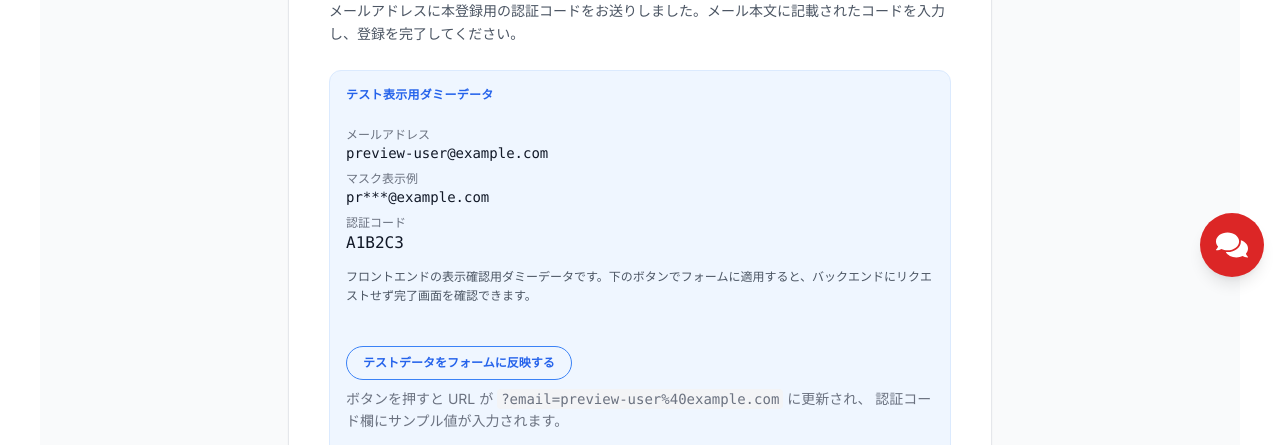
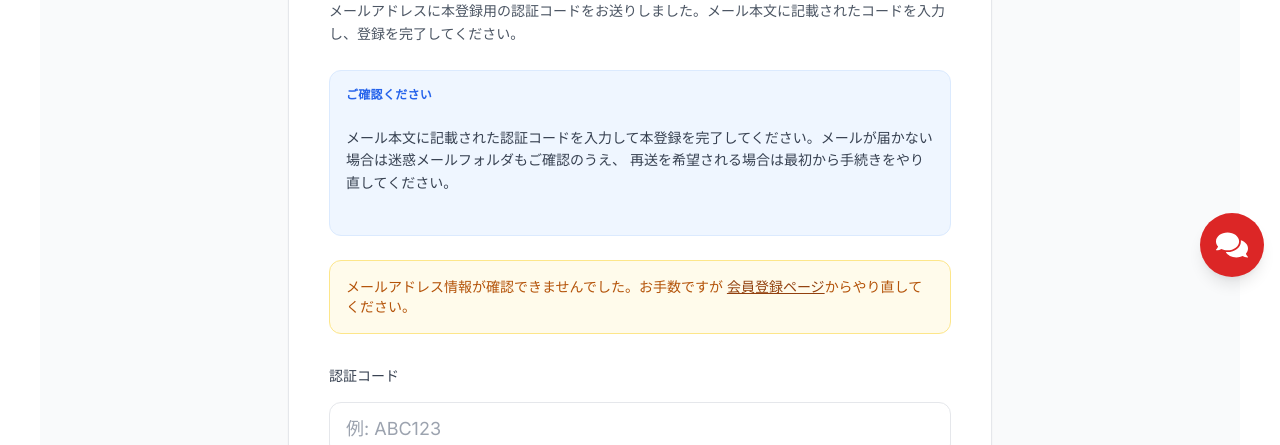
Before and after one commit to maruyamamasaya/yasukari, a Next.js app: page /register/auth in a window 1280 px wide. Shown: the part 507-952 px from the top of the page. Built offline with nearby package versions, Linux system fonts and the light colour scheme.

Commit message:
Remove verification preview content from register auth page

```diff
--- a/pages/register/auth.tsx
+++ b/pages/register/auth.tsx
@@ -1,19 +1,9 @@
-import { FormEvent, useCallback, useEffect, useMemo, useRef, useState } from 'react';
+import { FormEvent, useCallback, useMemo, useState } from 'react';
 import Head from 'next/head';
 import Link from 'next/link';
 import { useRouter } from 'next/router';
 
 import type { NextPage } from 'next';
-import verificationPreview from '../../data/registerVerificationMock.json';
-
-type VerificationPreviewSample = {
-  email: string;
-  code: string;
-  note?: string;
-};
-
-const verificationPreviewSample = verificationPreview as VerificationPreviewSample;
-
 type FormStatus = 'idle' | 'loading' | 'success' | 'error';
 
 type LightMember = {
@@ -41,17 +31,13 @@ const maskEmail = (email: string): string => {
   return `${head}***@${domain}`;
 };
 
-const PREVIEW_EMAIL = verificationPreviewSample.email ?? '';
-const PREVIEW_VERIFICATION_CODE = verificationPreviewSample.code ?? '';
-const PREVIEW_REDIRECT_PATH = '/register/test';
+const REGISTER_COMPLETION_PATH = '/register/test';
 
 const RegisterAuthPage: NextPage = () => {
   const router = useRouter();
   const [code, setCode] = useState('');
   const [status, setStatus] = useState<FormStatus>('idle');
   const [feedback, setFeedback] = useState('');
-  const autoSubmitAttemptedRef = useRef(false);
-
   const email = useMemo(() => {
     const queryEmail = router.query.email;
     if (Array.isArray(queryEmail)) {
@@ -72,39 +58,11 @@ const RegisterAuthPage: NextPage = () => {
     }
   }, [email]);
 
-  const isUsingPreviewEmail = useMemo(() => normalizedEmail === PREVIEW_EMAIL, [normalizedEmail]);
-
-  const handleApplyPreview = useCallback(() => {
-    const previewEmail = verificationPreviewSample.email;
-    if (!previewEmail) {
-      return;
-    }
-
-    const nextUrl = `${router.pathname}?email=${encodeURIComponent(previewEmail)}`;
-    void router.replace(nextUrl, undefined, { shallow: true });
-
-    setCode(PREVIEW_VERIFICATION_CODE);
-    setStatus('idle');
-    setFeedback('');
-    autoSubmitAttemptedRef.current = false;
-  }, [router]);
-
-  useEffect(() => {
-    autoSubmitAttemptedRef.current = false;
-  }, [normalizedEmail]);
-
-  useEffect(() => {
-    if (normalizedEmail === PREVIEW_EMAIL && PREVIEW_VERIFICATION_CODE && code !== PREVIEW_VERIFICATION_CODE) {
-      setCode(PREVIEW_VERIFICATION_CODE);
-    }
-  }, [code, normalizedEmail]);
-
   const submitVerification = useCallback(
     async (inputCode: string) => {
       if (!normalizedEmail) {
         setStatus('error');
         setFeedback('メールアドレス情報が見つかりません。最初から手続きをやり直してください。');
-        autoSubmitAttemptedRef.current = false;
         return;
       }
 
@@ -113,18 +71,6 @@ const RegisterAuthPage: NextPage = () => {
       if (!trimmedCode) {
         setStatus('error');
         setFeedback('認証コードを入力してください。');
-        autoSubmitAttemptedRef.current = false;
-        return;
-      }
-
-      if (normalizedEmail === PREVIEW_EMAIL && trimmedCode === PREVIEW_VERIFICATION_CODE) {
-        setStatus('success');
-        setFeedback('テスト用アカウントの認証が完了しました。次のフォームで会員情報を入力してください。');
-        const query = new URLSearchParams();
-        if (normalizedEmail) {
-          query.set('email', normalizedEmail);
-        }
-        void router.push(`${PREVIEW_REDIRECT_PATH}${query.toString() ? `?${query.toString()}` : ''}`);
         return;
       }
 
@@ -143,7 +89,6 @@ const RegisterAuthPage: NextPage = () => {
         if (!res.ok) {
           setStatus('error');
           setFeedback(data.message ?? '認証に失敗しました。時間を置いて再度お試しください。');
-          autoSubmitAttemptedRef.current = false;
           return;
         }
 
@@ -159,46 +104,20 @@ const RegisterAuthPage: NextPage = () => {
         if (emailForRedirect) {
           query.set('email', emailForRedirect);
         }
-        void router.push(`${PREVIEW_REDIRECT_PATH}${query.toString() ? `?${query.toString()}` : ''}`);
+        void router.push(`${REGISTER_COMPLETION_PATH}${query.toString() ? `?${query.toString()}` : ''}`);
       } catch (error) {
         console.error(error);
         setStatus('error');
         setFeedback('通信エラーが発生しました。ネットワーク環境をご確認のうえ、再度お試しください。');
-        autoSubmitAttemptedRef.current = false;
       }
     },
     [normalizedEmail, router],
   );
 
-  useEffect(() => {
-    if (
-      normalizedEmail === PREVIEW_EMAIL &&
-      PREVIEW_VERIFICATION_CODE &&
-      code === PREVIEW_VERIFICATION_CODE &&
-      !autoSubmitAttemptedRef.current &&
-      status === 'idle'
-    ) {
-      autoSubmitAttemptedRef.current = true;
-      void submitVerification(PREVIEW_VERIFICATION_CODE);
-    }
-  }, [code, normalizedEmail, status, submitVerification]);
-
   const handleSubmit = (event: FormEvent<HTMLFormElement>) => {
     event.preventDefault();
     void submitVerification(code);
   };
-
-  useEffect(() => {
-    if (status === 'success' && normalizedEmail !== PREVIEW_EMAIL) {
-      autoSubmitAttemptedRef.current = false;
-    }
-  }, [normalizedEmail, status]);
-
-  useEffect(() => {
-    if (status === 'error' && normalizedEmail === PREVIEW_EMAIL) {
-      autoSubmitAttemptedRef.current = false;
-    }
-  }, [normalizedEmail, status]);
 
   return (
     <>
@@ -263,38 +182,11 @@ const RegisterAuthPage: NextPage = () => {
               メールアドレスに本登録用の認証コードをお送りしました。メール本文に記載されたコードを入力し、登録を完了してください。
             </p>
             <div className="mt-6 rounded-xl border border-blue-100 bg-blue-50 p-4 text-sm text-blue-800">
-              <p className="text-xs font-semibold uppercase tracking-wide text-blue-600">テスト表示用ダミーデータ</p>
-              <dl className="mt-3 space-y-2 text-gray-700">
-                <div>
-                  <dt className="text-xs text-gray-500">メールアドレス</dt>
-                  <dd className="font-mono text-sm text-gray-900">{verificationPreviewSample.email}</dd>
-                </div>
-                <div>
-                  <dt className="text-xs text-gray-500">マスク表示例</dt>
-                  <dd className="font-mono text-sm text-gray-900">{maskEmail(verificationPreviewSample.email)}</dd>
-                </div>
-                <div>
-                  <dt className="text-xs text-gray-500">認証コード</dt>
-                  <dd className="font-mono text-base text-gray-900 tracking-[0.3em]">{verificationPreviewSample.code}</dd>
-                </div>
-              </dl>
-              {verificationPreviewSample.note ? (
-                <p className="mt-3 text-xs leading-relaxed text-gray-600">{verificationPreviewSample.note}</p>
-              ) : null}
-              <button
-                type="button"
-                onClick={handleApplyPreview}
-                className="mt-4 inline-flex items-center justify-center rounded-full border border-blue-500 px-4 py-2 text-xs font-semibold text-blue-600 transition hover:bg-blue-500 hover:text-white"
-              >
-                テストデータをフォームに反映する
-              </button>
-              <p className="mt-2 text-[11px] leading-relaxed text-gray-500">
-                ボタンを押すと URL が <code className="rounded bg-gray-100 px-1 py-0.5">?email=preview-user%40example.com</code> に更新され、
-                認証コード欄にサンプル値が入力されます。
+              <p className="text-xs font-semibold uppercase tracking-wide text-blue-600">ご確認ください</p>
+              <p className="mt-3 leading-relaxed text-gray-700">
+                メール本文に記載された認証コードを入力して本登録を完了してください。メールが届かない場合は迷惑メールフォルダもご確認のうえ、
+                再送を希望される場合は最初から手続きをやり直してください。
               </p>
-              {isUsingPreviewEmail ? (
-                <p className="mt-2 text-[11px] font-semibold text-blue-600">テストデータがフォームに適用されています。</p>
-              ) : null}
             </div>
             {normalizedEmail ? (
               <div className="mt-6 rounded-xl border border-gray-100 bg-gray-50 p-4">
@@ -307,11 +199,6 @@ const RegisterAuthPage: NextPage = () => {
                   </Link>
                   してください。
                 </p>
-                {normalizedEmail === PREVIEW_EMAIL && (
-                  <p className="mt-3 rounded-lg border border-emerald-200 bg-emerald-50 p-3 text-sm text-emerald-700">
-                    テスト用のメールアドレスが検出されたため、自動で認証コードを入力し次のステップへ進みます。
-                  </p>
-                )}
               </div>
             ) : (
               <div className="mt-6 rounded-xl border border-yellow-200 bg-yellow-50 p-4 text-sm text-yellow-700">
```
